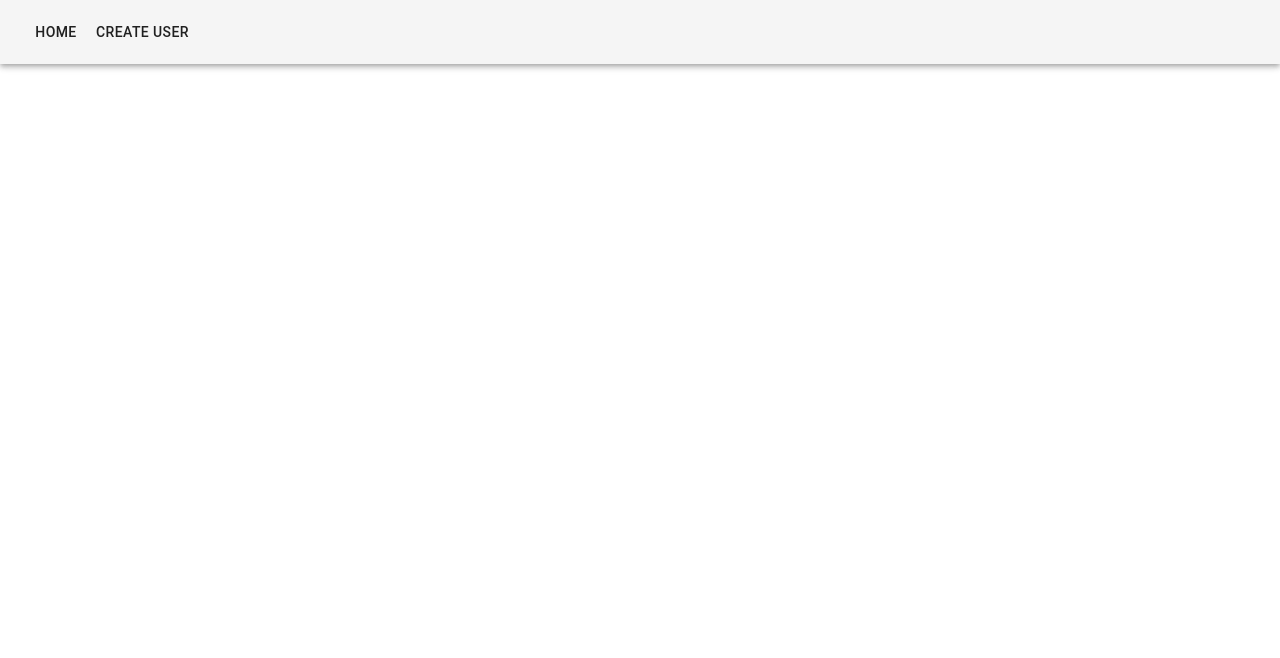
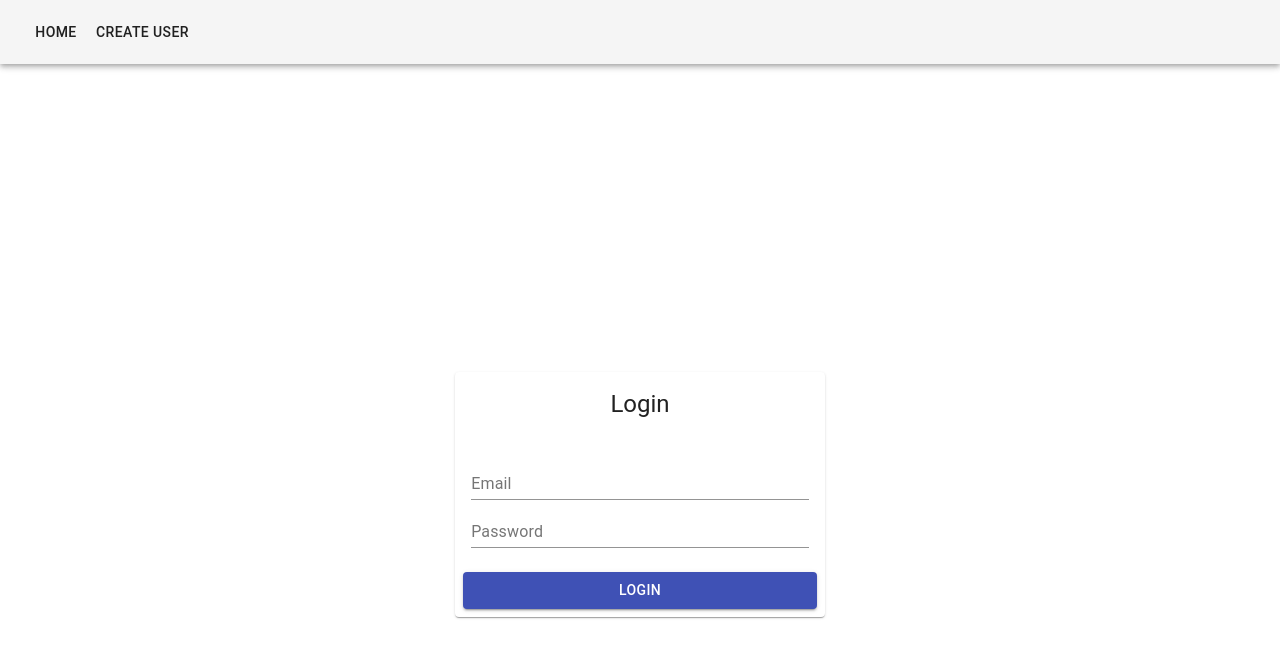
Before and after one commit to ru03/user_management_front, a React (Create React App) app: page /login in a window 1280 px wide. Shown: the top 658 px of the page. Built offline with nearby package versions, Linux system fonts and the light colour scheme.

Commit message:
Add login screen Add Alert UI component Split validations in different files

```diff
--- a/src/App.js
+++ b/src/App.js
@@ -1,5 +1,6 @@
 import React from 'react';
 import { BrowserRouter, Switch, Route } from 'react-router-dom'
+import Auth from './screens/Auth';
 import Main from './screens/Main';
 import User from './screens/User';
 import { AppBarUI } from './components/UI';
@@ -11,6 +12,7 @@ function App() {
       <AppBarUI position="static" />
       <Switch>
         <Route path='/' component={Main} exact />
+        <Route path='/login' component={Auth} exact />
         <Route path='/user/:id' component={User} />
         <Route path='/user' component={User} />
       </Switch>
--- /dev/null
+++ b/src/components/UI/Alert.js
@@ -0,0 +1,23 @@
+import React, { useState, useEffect } from 'react';
+import { Box } from '@material-ui/core';
+import { Alert } from '@material-ui/lab';
+
+const AlertUI = ({ message, isSucceeded = false }) => {
+  const [showAlert, setShowAlert] = useState(false);
+
+  useEffect(() => {
+    if (message) setShowAlert(true);
+  }, [message]);
+
+  const closeAlert = () => setShowAlert(false);
+
+  return (
+    showAlert && (
+      <Box mt='20px'>
+        <Alert onClick={closeAlert} severity={isSucceeded ? 'success' : 'error'}>{message}</Alert>
+      </Box>
+    )
+  );
+}
+
+export default AlertUI;
--- a/src/components/UI/index.js
+++ b/src/components/UI/index.js
@@ -1,3 +1,4 @@
 export { default as AppBarUI } from './AppBarUI';
+export { default as Alert } from './Alert';
 export { default as FloatButton } from './FloatButton';
 export { default as Spinner } from './Spinner';
--- /dev/null
+++ b/src/components/forms/auth/Login.js
@@ -0,0 +1,74 @@
+import React from 'react';
+import { Box, Button, Card, CardContent, CardActions, CardHeader, Grid, makeStyles, TextField } from '@material-ui/core';
+
+const useStyles = makeStyles(theme => ({
+  header: {
+    textAlign: 'center',
+    spacing: 10,
+  },
+  card: {
+    width: '30%',
+  }
+}));
+const Login = ({ errors, handleChange, handleSubmit, isSubmitting, touched, values }) => {
+  const classes = useStyles();
+  return (
+    <form onSubmit={handleSubmit}>
+      <Box mt="25%">
+        <Grid
+          container
+          direction="column"
+          justify="center"
+          alignItems="center"
+        >
+          <Card className={classes.card}>
+            <CardHeader title="Login" className={classes.header} />
+            <CardContent>
+              <Grid lg={12} item>
+                <TextField
+                  id="email"
+                  name="email"
+                  label="Email"
+                  fullWidth
+                  onChange={handleChange}
+                  value={values.email}
+                  error={touched.email && errors.email ? true : false}
+                  helperText={touched.email && errors.email}
+                />
+              </Grid>
+              <Grid lg={12} item>
+                <TextField
+                  id="password"
+                  name="password"
+                  label="Password"
+                  type="password"
+                  fullWidth
+                  onChange={handleChange}
+                  value={values.password}
+                  error={touched.password && errors.password ? true : false}
+                  helperText={touched.password && errors.password}
+                />
+              </Grid>
+            </CardContent>
+            <CardActions>
+              <Grid lg={12} item>
+                <Button
+                  id="login_button"
+                  color="primary"
+                  disabled={isSubmitting}
+                  variant="contained"
+                  type="submit"
+                  fullWidth
+                >
+                  Login
+                </Button>
+              </Grid>
+            </CardActions>
+          </Card>
+        </Grid>
+      </Box>
+    </form>
+  )
+}
+
+export default Login;
--- a/src/hooks/fetch.js
+++ b/src/hooks/fetch.js
@@ -9,7 +9,7 @@ const initState = {
 const reducer = (state, action) => {
   switch (action.type) {
     case 'FETCH_REQUESTED':
-      return { ...state, isLoading: true }
+      return { ...initState, isLoading: true }
     case 'FETCH_FAILED':
       const { error } = action.payload;
       return { data: null, isLoading: false, error }
@@ -35,7 +35,7 @@ const useFetch = () => {
         if (isOk) {
           dispatch({ type: 'FETCH_SUCCEEDED', payload: { data } })
         } else {
-          dispatch({ type: 'FETCH_FAILED', payload: { error: 'An error ocurred. Try again.' } });
+          dispatch({ type: 'FETCH_FAILED', payload: { error: data.message } });
         }
       })
       .catch(err => dispatch({ type: 'FETCH_FAILED', payload: { error: err.message } }))
--- /dev/null
+++ b/src/screens/Auth.js
@@ -0,0 +1,50 @@
+import React, { useEffect } from 'react';
+import { Formik } from 'formik';
+import { Redirect } from 'react-router-dom';
+import { Container } from '@material-ui/core';
+import { loginValidation } from '../utils/validations'
+import useFetch from '../hooks/fetch';
+import env from '../config/config';
+import { Alert } from '../components/UI';
+import Login from '../components/forms/auth/Login';
+
+const Auth = () => {
+  const { data, error, sendRequest } = useFetch();
+
+  useEffect(() => {
+    if (data) localStorage.setItem('token', data.token);
+  }, [data]);
+
+  const onSubmit = (values, helpers) => {
+    const config = {
+      method: 'POST',
+      headers: {
+        'Content-Type': 'application/json'
+      },
+      body: JSON.stringify(values),
+    }
+    sendRequest(`${env.basepath}${env.auth}`, config);
+    helpers.setSubmitting(false);
+  }
+  return (
+    <Container>
+      <Alert message={error} />
+      {
+        data
+          ? <Redirect to="/" />
+          : <Formik
+            initialValues={{
+              email: '',
+              password: '',
+            }}
+            validate={loginValidation}
+            onSubmit={onSubmit}
+          >
+            {props => <Login {...props} />}
+          </Formik>
+      }
+    </Container>
+  )
+};
+
+export default Auth;
--- a/src/screens/User.js
+++ b/src/screens/User.js
@@ -1,35 +1,12 @@
 import React, { useState, useEffect } from 'react';
 import { useParams } from 'react-router-dom';
 import { Formik } from 'formik';
-import { Box, Container } from '@material-ui/core';
-import { Alert } from '@material-ui/lab';
+import { Container } from '@material-ui/core';
+import { Alert } from '../components/UI';
+import { userValidation } from '../utils/validations'
 import UserForm from '../components/forms/users/User';
 import useFetch from '../hooks/fetch';
 import env from '../config/config';
-
-const validate = values => {
-  const errors = {};
-  if (!values.name) {
-    errors.name = 'Name is required!';
-  } else if (values.name.length < 3) {
-    errors.name = 'Must be 3 characters or more';
-  }
-  if (!values.lastName) {
-    errors.lastName = 'Last names is required!';
-  } else if (values.lastName.length < 3) {
-    errors.lastName = 'Must be 3 characters or more';
-  }
-  if (!values.email) {
-    errors.email = 'Email is required!'
-  } else if (!(/^(([^<>()[\]\\.,;:\s@"]+(\.[^<>()[\]\\.,;:\s@"]+)*)|(".+"))@((\[[0-9]{1,3}\.[0-9]{1,3}\.[0-9]{1,3}\.[0-9]{1,3}])|(([a-zA-Z\-0-9]+\.)+[a-zA-Z]{2,}))$/).test(values.email)) {
-    errors.email = 'You must introduced a valid email';
-  }
-  if (!values.position) {
-    errors.position = 'Position is required!'
-  }
-
-  return errors;
-}
 
 const User = () => {
   const { data: userCreated, error: userCreatedError, sendRequest: createUser } = useFetch();
@@ -42,13 +19,13 @@ const User = () => {
     position: '',
     isActive: false,
   });
-  const [alert, setAlert] = useState({ isSucceeded: false, message: '', showAlert: false, isResetForm: false });
+  const [alert, setAlert] = useState({ isSucceeded: false, message: '', isResetForm: false });
   const { id } = useParams();
 
   useEffect(() => {
-    if (userCreatedError || userError) setAlert({ message: userCreatedError || userError, isSucceeded: false, showAlert: true, isResetForm: false });
+    if (userCreatedError || userError) setAlert({ message: userCreatedError || userError, isSucceeded: false, isResetForm: false });
     if (userCreated) {
-      setAlert({ message: 'Users was created', isSucceeded: true, showAlert: true, isResetForm: true });
+      setAlert({ message: 'Users was created', isSucceeded: true, isResetForm: true });
     }
     if (user) {
       const { users: { name, lastName, email, active, position } } = user;
@@ -56,19 +33,19 @@ const User = () => {
     };
 
     return () => {
-      setAlert({ isSucceeded: false, message: '', showAlert: false, isResetForm: false })
+      setAlert({ isSucceeded: false, message: '', isResetForm: false })
     }
   }, [userCreatedError, userCreated, user, userError]);
 
   //Update effect
   useEffect(() => {
-    if (userUpdatedError) setAlert({ message: userUpdatedError, isSucceeded: false, showAlert: true, isResetForm: false });
+    if (userUpdatedError) setAlert({ message: userUpdatedError, isSucceeded: false, isResetForm: false });
     if (userUpdated) {
-      setAlert({ message: 'Users was updated', isSucceeded: true, showAlert: true, isResetForm: false });
+      setAlert({ message: 'Users was updated', isSucceeded: true, isResetForm: false });
     }
 
     return () => {
-      setAlert({ isSucceeded: false, message: '', showAlert: false, isResetForm: false })
+      setAlert({ isSucceeded: false, message: '', isResetForm: false })
     }
   }, [clearUpdated, userUpdatedError, userUpdated])
 
@@ -90,8 +67,6 @@ const User = () => {
     }
   }, [id, sendUserReq, clear]);
 
-  const closeAlert = () => setAlert({ showAlert: false, isSucceeded: false, message: '' });
-
   const onSubmit = (values, helpers) => {
     id ? onUpdateUser(values) : onCreateUser(values);
     helpers.setSubmitting(false);
@@ -105,7 +80,7 @@ const User = () => {
       },
       body: JSON.stringify(values),
     }
-    await createUser(`${env.basepath}${env.users}`, config);
+    createUser(`${env.basepath}${env.users}`, config);
   }
 
   const onUpdateUser = async (values) => {
@@ -116,23 +91,17 @@ const User = () => {
       },
       body: JSON.stringify(values),
     }
-    await updateUser(`${env.basepath}${env.users}/${id}`, config);
+    updateUser(`${env.basepath}${env.users}/${id}`, config);
   }
 
   return (
     <Container>
-      {
-        alert.showAlert && (
-          <Box mt='20px'>
-            <Alert onClick={closeAlert} severity={alert.isSucceeded ? 'success' : 'error'}>{alert.message}</Alert>
-          </Box>
-        )
-      }
+      <Alert message={alert.message} isSucceeded={alert.isSucceeded} />
       <Formik
         initialValues={initValues}
         enableReinitialize
         onSubmit={onSubmit}
-        validate={validate}
+        validate={userValidation}
       >
         {props => <UserForm {...props} isResetForm={alert.isResetForm} />}
       </Formik>
--- /dev/null
+++ b/src/utils/validations/index.js
@@ -0,0 +1,2 @@
+export { default as loginValidation } from './login';
+export { default as userValidation } from './user';
--- /dev/null
+++ b/src/utils/validations/login.js
@@ -0,0 +1,14 @@
+const loginValidation = values => {
+  const errors = {};
+  if (!values.email) {
+    errors.email = 'Email is required!'
+  } else if (!(/^(([^<>()[\]\\.,;:\s@"]+(\.[^<>()[\]\\.,;:\s@"]+)*)|(".+"))@((\[[0-9]{1,3}\.[0-9]{1,3}\.[0-9]{1,3}\.[0-9]{1,3}])|(([a-zA-Z\-0-9]+\.)+[a-zA-Z]{2,}))$/).test(values.email)) {
+    errors.email = 'You must introduced a valid email';
+  }
+  if (!values.password) {
+    errors.password = 'Password is required!'
+  }
+  return errors;
+}
+
+export default loginValidation;
--- /dev/null
+++ b/src/utils/validations/user.js
@@ -0,0 +1,25 @@
+const userValidation = values => {
+  const errors = {};
+  if (!values.name) {
+    errors.name = 'Name is required!';
+  } else if (values.name.length < 3) {
+    errors.name = 'Must be 3 characters or more';
+  }
+  if (!values.lastName) {
+    errors.lastName = 'Last names is required!';
+  } else if (values.lastName.length < 3) {
+    errors.lastName = 'Must be 3 characters or more';
+  }
+  if (!values.email) {
+    errors.email = 'Email is required!'
+  } else if (!(/^(([^<>()[\]\\.,;:\s@"]+(\.[^<>()[\]\\.,;:\s@"]+)*)|(".+"))@((\[[0-9]{1,3}\.[0-9]{1,3}\.[0-9]{1,3}\.[0-9]{1,3}])|(([a-zA-Z\-0-9]+\.)+[a-zA-Z]{2,}))$/).test(values.email)) {
+    errors.email = 'You must introduced a valid email';
+  }
+  if (!values.position) {
+    errors.position = 'Position is required!'
+  }
+
+  return errors;
+}
+
+export default userValidation;
```
Also changed, not shown: src/components/forms/users/User.js (+10 -1 lines).
